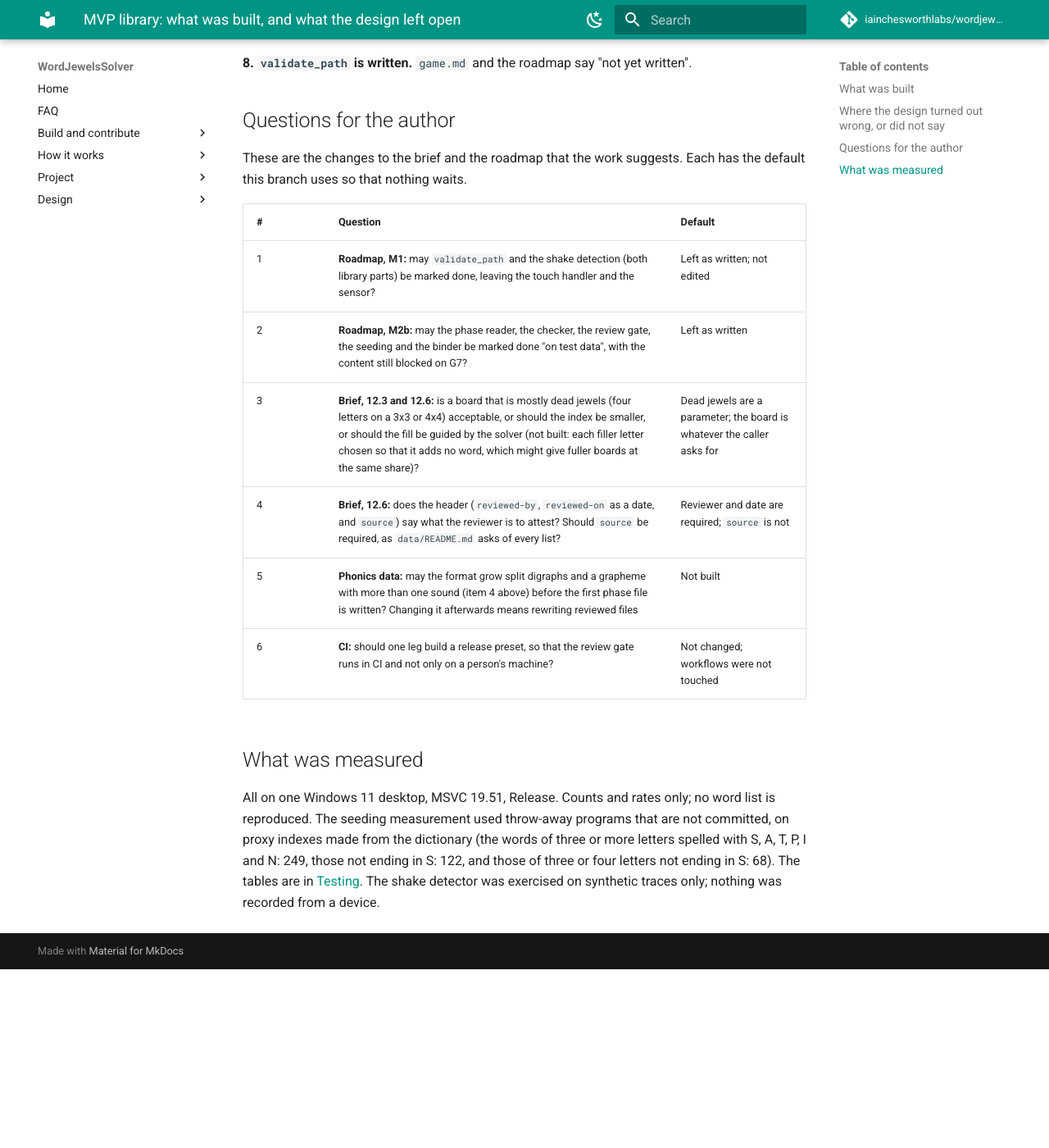
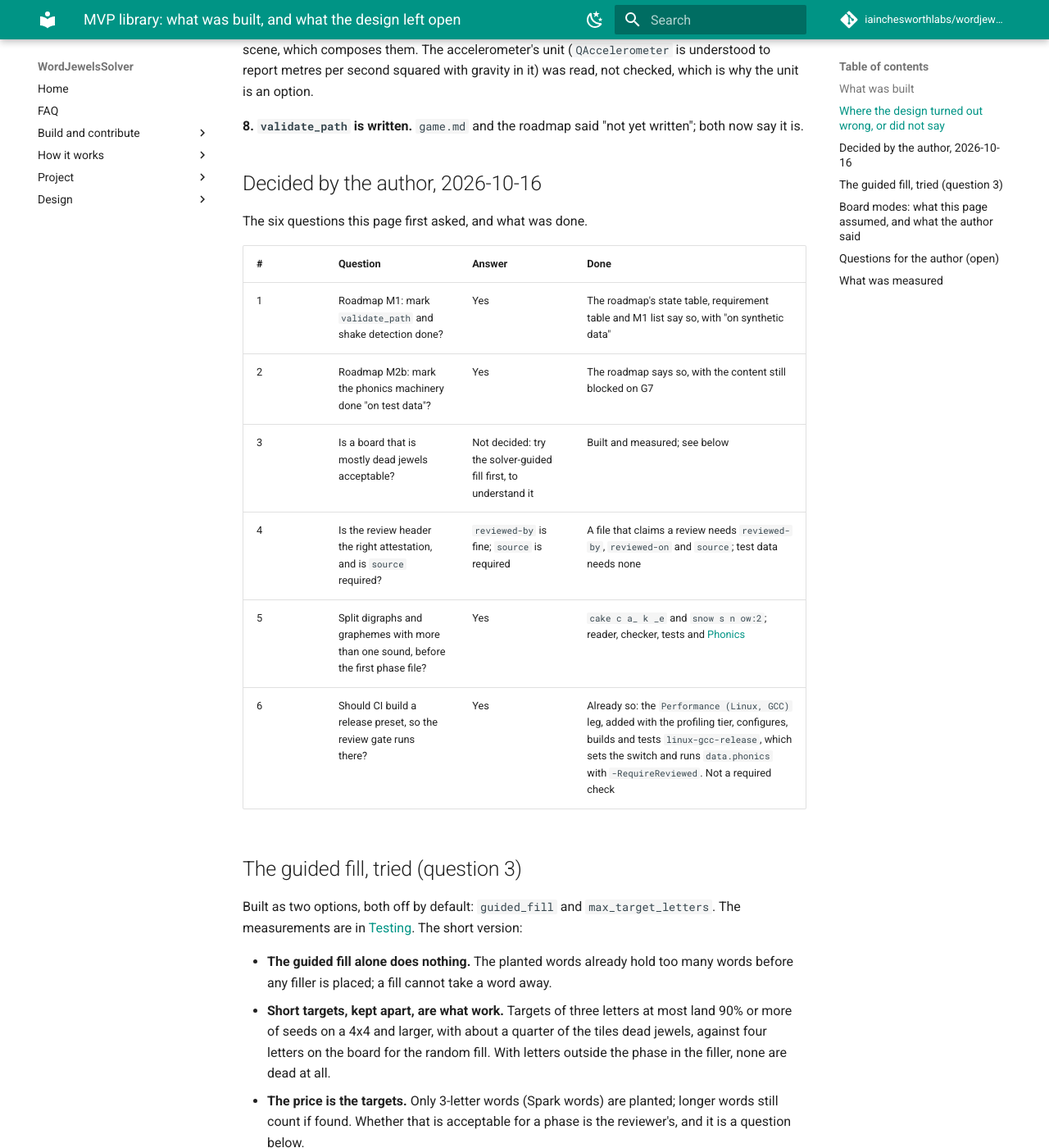
Before and after one commit to iainchesworthlabs/snapandspell, an MkDocs documentation site: the page built from docs/design/mvp-library.md, in a window 1280 px wide and 1400 px high, scrolled down 2692 px. Shown: the whole window at 82% size. Built offline with MkDocs 1.6.1 and Material for MkDocs 9.7.7, drawn with Linux system fonts in a browser that asks for light colours; comment, search, counter and statistics services are not loaded; before the commit the page ends 3874 px from its top, so only the background shows below that; some of the changed text lies outside the part shown.

Commit message:
Record the author's answers on the phonics format, the gate and the guided fill
The design pages gain the split digraph and multi-sound notations, the source
requirement, the measured yield of planting and the guided fill, and drop the
note that validate_path was not written. mvp-library.md records the six
answers and what was done for each, the guided-fill result, and the board-mode
axis the author described (standard dice boards as the default, phonics as a
parent's switch), with the questions that leaves open.

```diff
--- a/docs/design/mvp-library.md
+++ b/docs/design/mvp-library.md
@@ -1,12 +1,10 @@
 # MVP library: what was built, and what the design left open
 
-Written 2026-10-16, with the library groundwork for Mode B. The design set
-itself (`docs/design/` on `feature/game-design`: game, phonics, board,
-performance, path) is not on this branch, so it is named here, not linked. This
-page is a note for the author. It records what turned out wrong or missing in
-the design once it was built, and the changes it would like made to the brief
-and the roadmap, **as questions**: neither `product-requirements.md` nor
-`roadmap.md` was edited.
+Written 2026-10-16, with the library groundwork for Mode B, and updated the same
+day with the author's answers to its questions. It records what turned out wrong
+or missing in the design ([Game](game.md), [Phonics](phonics.md),
+[Board](board.md), [Performance](performance.md), [Path](path.md)) once it was
+built, what the author decided, and what is still open.
 
 ## What was built
 
@@ -54,7 +52,9 @@ say that this is what the recommendation costs: a 4x4 that is mostly dead
 jewels. This is a question for the reviewer and the author (below), and it
 depends on the size of the index, which does not exist yet.
 
-**4. The data format cannot hold what the design says it holds.**
+**4. The data format could not hold what the design says it holds. Fixed, 2026-10-16.**
+(The two gaps below were closed by the author's answer to question 5; the other
+points were decisions this page made and still stand.)
 
 - *Split digraphs.* "The graphemes of a word, joined, spell the word" is false of
   a split digraph (`c a_e k` spells `ca_ek`), and "the arc over the K is drawn
@@ -81,7 +81,9 @@ depends on the size of the index, which does not exist yet.
 - *The reviewer's date.* "reviewed-on" is held to `YYYY-MM-DD`, as the
   repository's other dates are, so a typo fails the gate rather than passing it.
 
-**5. The "reviewed" gate needs PowerShell and a release configuration to be seen.**
+**5. The "reviewed" gate needs PowerShell and a release configuration to be seen.
+Settled, 2026-10-16: the `Performance (Linux, GCC)` leg builds `linux-gcc-release`,
+so CI runs it (question 6).**
 The build gate is a build step that runs the checker, and the release presets
 turn it on. CI builds Debug only (the Windows, Linux and macOS legs), so CI does
 not run the gate itself; `data.phonics` runs the checker in every leg, without
@@ -102,22 +104,80 @@ s maximum are for the scene, which composes them. The accelerometer's unit
 (`QAccelerometer` is understood to report metres per second squared with gravity
 in it) was read, not checked, which is why the unit is an option.
 
-**8. `validate_path` is written.** `game.md` and the roadmap say "not yet
-written".
+**8. `validate_path` is written.** `game.md` and the roadmap said "not yet
+written"; both now say it is.
 
-## Questions for the author
+## Decided by the author, 2026-10-16
 
-These are the changes to the brief and the roadmap that the work suggests. Each
-has the default this branch uses so that nothing waits.
+The six questions this page first asked, and what was done.
+
+| # | Question | Answer | Done |
+| --- | --- | --- | --- |
+| 1 | Roadmap M1: mark `validate_path` and shake detection done? | Yes | The roadmap's state table, requirement table and M1 list say so, with "on synthetic data" |
+| 2 | Roadmap M2b: mark the phonics machinery done "on test data"? | Yes | The roadmap says so, with the content still blocked on G7 |
+| 3 | Is a board that is mostly dead jewels acceptable? | Not decided: try the solver-guided fill first, to understand it | Built and measured; see below |
+| 4 | Is the review header the right attestation, and is `source` required? | `reviewed-by` is fine; `source` is required | A file that claims a review needs `reviewed-by`, `reviewed-on` and `source`; test data needs none |
+| 5 | Split digraphs and graphemes with more than one sound, before the first phase file? | Yes | `cake  c a_ k _e` and `snow  s n ow:2`; reader, checker, tests and [Phonics](phonics.md#the-data) |
+| 6 | Should CI build a release preset, so the review gate runs there? | Yes | Already so: the `Performance (Linux, GCC)` leg, added with the profiling tier, configures, builds and tests `linux-gcc-release`, which sets the switch and runs `data.phonics` with `-RequireReviewed`. Not a required check |
+
+## The guided fill, tried (question 3)
+
+Built as two options, both off by default: `guided_fill` and
+`max_target_letters`. The measurements are in
+[Testing](../testing.md#fuller-boards-a-guided-fill-and-short-targets). The
+short version:
+
+- **The guided fill alone does nothing.** The planted words already hold too
+  many words before any filler is placed; a fill cannot take a word away.
+- **Short targets, kept apart, are what work.** Targets of three letters at most
+  land 90% or more of seeds on a 4x4 and larger, with about a quarter of the
+  tiles dead jewels, against four letters on the board for the random fill.
+  With letters outside the phase in the filler, none are dead at all.
+- **The price is the targets.** Only 3-letter words (Spark words) are planted;
+  longer words still count if found. Whether that is acceptable for a phase is
+  the reviewer's, and it is a question below.
+
+## Board modes: what this page assumed, and what the author said
+
+This page, and the MVP brief it reads (12.4), treat Mode B as the phonics board:
+seeded so that it holds three to five words of a phase's index. The author's
+account of the game is wider (2026-10-16): there are two **game modes** (playing
+alone; playing with other people, which is Mode A) and, separately, two **board
+modes**:
+
+- **Standard**: letters on cubes, 3x3, 4x4, 5x5 or 6x6, as in the real game. This
+  is the **default**.
+- **Phonics**: the seeded, grapheme-bound board, which a parent switches on to
+  help a child learning phonics join sounds into words. An alternate mode, "a
+  nice idea", whose place the author is unsure of.
+
+What this changes, as far as it can be seen from here:
+
+- **Seeding and dead jewels belong to the phonics board mode only.** A standard
+  board has no dead jewels and no target of three to five words; it is dice, and
+  a board holds dozens of words. The seeding library is not on its path.
+- **Standard mode loads the full word list.** The performance page's premise
+  that "loading the dictionary is not even on the critical path" holds only for
+  the phonics board. In the default mode the dictionary load (55 to 65 ms, 18 MB
+  measured) and the solve of a 5x5 or 6x6 board (up to 0.85 ms measured) are the
+  work. The performance budgets, and the profiling tier's cases, were written for
+  the other premise and should say which mode each is for.
+- **The MVP brief (12.4) gives Mode B the seeded board and the phase index.**
+  That is the phonics board mode. Whether the MVP ships the standard board as
+  well, or the phonics board alone, is not said by the brief; the dice are listed
+  after the MVP in [Board](board.md).
+- **Sizes.** The phonics board was designed and measured at 3x3 and 4x4. The
+  guided fill lands 5x5 and 6x6 easily, so a phonics board is not limited to the
+  MVP's sizes by the library.
+
+## Questions for the author (open)
 
 | # | Question | Default |
 | --- | --- | --- |
-| 1 | **Roadmap, M1:** may `validate_path` and the shake detection (both library parts) be marked done, leaving the touch handler and the sensor? | Left as written; not edited |
-| 2 | **Roadmap, M2b:** may the phase reader, the checker, the review gate, the seeding and the binder be marked done "on test data", with the content still blocked on G7? | Left as written |
-| 3 | **Brief, 12.3 and 12.6:** is a board that is mostly dead jewels (four letters on a 3x3 or 4x4) acceptable, or should the index be smaller, or should the fill be guided by the solver (not built: each filler letter chosen so that it adds no word, which might give fuller boards at the same share)? | Dead jewels are a parameter; the board is whatever the caller asks for |
-| 4 | **Brief, 12.6:** does the header (`reviewed-by`, `reviewed-on` as a date, and `source`) say what the reviewer is to attest? Should `source` be required, as `data/README.md` asks of every list? | Reviewer and date are required; `source` is not |
-| 5 | **Phonics data:** may the format grow split digraphs and a grapheme with more than one sound (item 4 above) before the first phase file is written? Changing it afterwards means rewriting reviewed files | Not built |
-| 6 | **CI:** should one leg build a release preset, so that the review gate runs in CI and not only on a person's machine? | Not changed; workflows were not touched |
+| 7 | **Board modes.** Is the MVP's Mode B the phonics board alone, or the standard dice board as the default with phonics as the parent's switch? The brief (12.4) reads as the former; the answer decides what the first iPad build plays and where dictionary loading sits | The library supports both; nothing in the application exists |
+| 8 | **Targets of three letters.** May a phonics phase be planted only with 3-letter words (Spark words), the longer ones still counting if found? It is what makes boards of mostly letters land | Off; `max_target_letters` is 0 |
+| 9 | **Letters outside the phase on a phonics board.** The guided fill leaves no dead jewel if untaught letters may appear. Is that acceptable to the reviewer, against a quarter of the tiles being dead jewels? | Off; the filler is the phase's alphabet |
+| 10 | **Performance premise.** Should the performance page and the profiling tier name the board mode each budget is for, with the standard board's dictionary load on the critical path? | Not changed |
 
 ## What was measured
 
```
Also changed, not shown: docs/design/game.md (+1 -1 lines), docs/design/phonics.md (+35 -7 lines).
